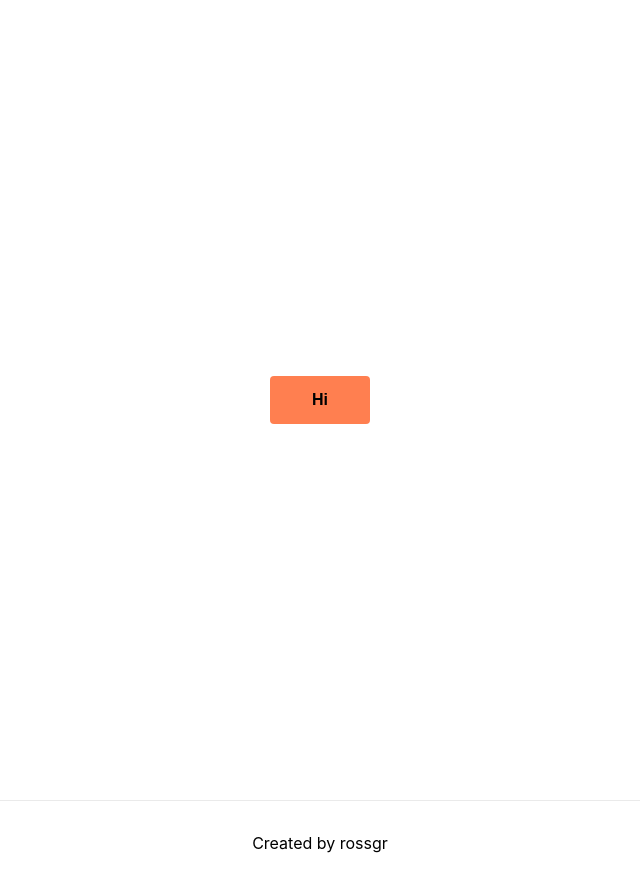
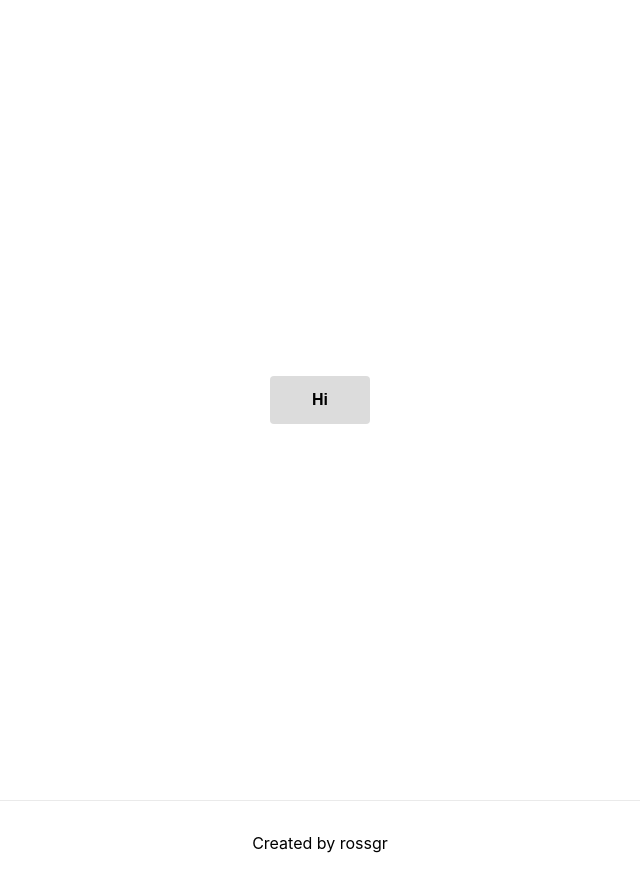
Before and after one commit to 0xOKNOTOK/task-manager, a Next.js app in the folder task/: page / in a window 1280 px wide. In both pictures the pointer is over the button "Hi". Shown: the whole page, without its empty margins (320-960 px from the left). Built offline with nearby package versions, Linux system fonts and the light colour scheme.

Commit message:
Hyper test

```diff
--- a/task/styles/globals.css
+++ b/task/styles/globals.css
@@ -26,5 +26,5 @@ button {
 }
 
 button:hover {
-
+  background-color: gainsboro;
 }
```
